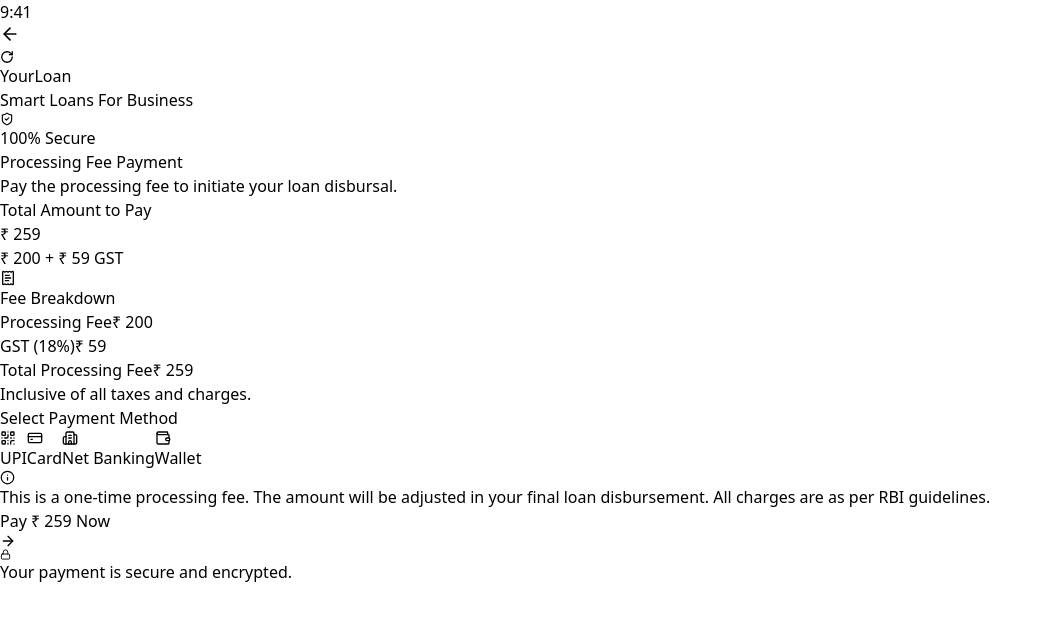
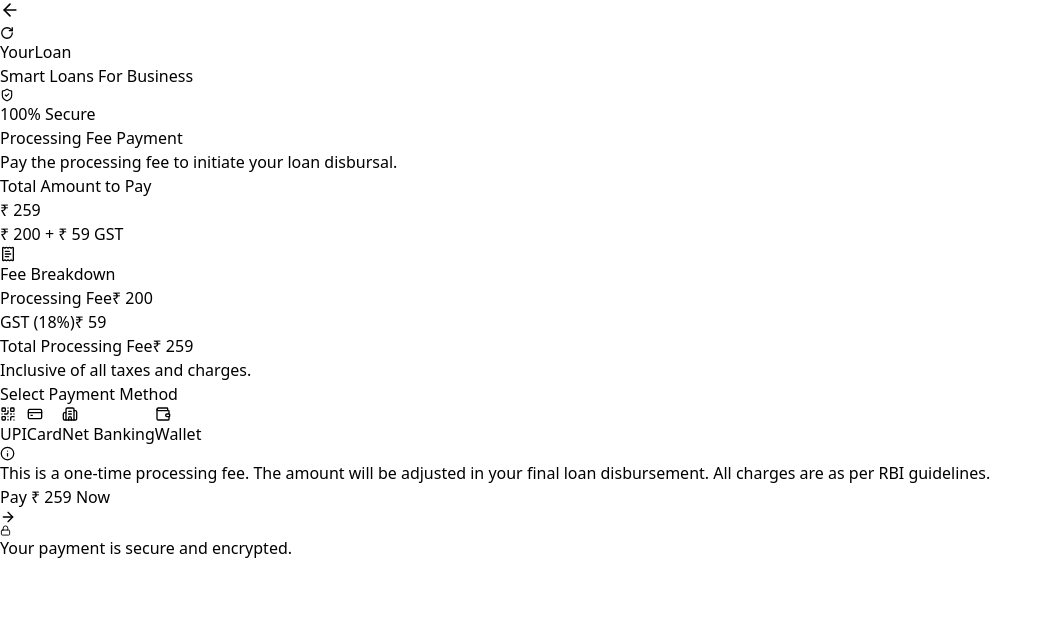
Before and after one commit to Vikram-Maxify/loan_app, a React (Vite) app in the folder Client/: page /processing-fee in a window 1280 px wide. Shown: the top 620 px of the page, without its empty margins (0-1053 px from the left). Built offline with nearby package versions, Linux system fonts and the light colour scheme.

Commit message:
by vikram

```diff
--- a/Client/src/Pages/ProcessingFee.jsx
+++ b/Client/src/Pages/ProcessingFee.jsx
@@ -35,16 +35,6 @@ export default function YourLoanProcessingFee() {
     return (
         <div className="min-h-screen w-full bg-[#E7E4DA] flex items-center justify-center py-10 px-4">
             <div className="w-[390px] shrink-0 bg-white rounded-[2.75rem] border-[6px] border-[#0F1B3D] shadow-[0_30px_60px_-15px_rgba(20,32,61,0.35)] overflow-hidden relative">
-                {/* status bar */}
-                <div className="h-9 bg-white flex items-center justify-between px-7">
-                    <span className="text-[11px] font-mono tracking-wide text-[#0F1B3D]">
-                        9:41
-                    </span>
-                    <div className="flex items-center gap-1">
-                        <div className="w-3.5 h-2 rounded-[1px] border border-[#0F1B3D]/70" />
-                        <div className="w-3.5 h-2 rounded-[1px] border border-[#0F1B3D]/70" />
-                    </div>
-                </div>
 
                 <div className="max-h-[900px] overflow-y-auto">
                     {/* header */}
```
